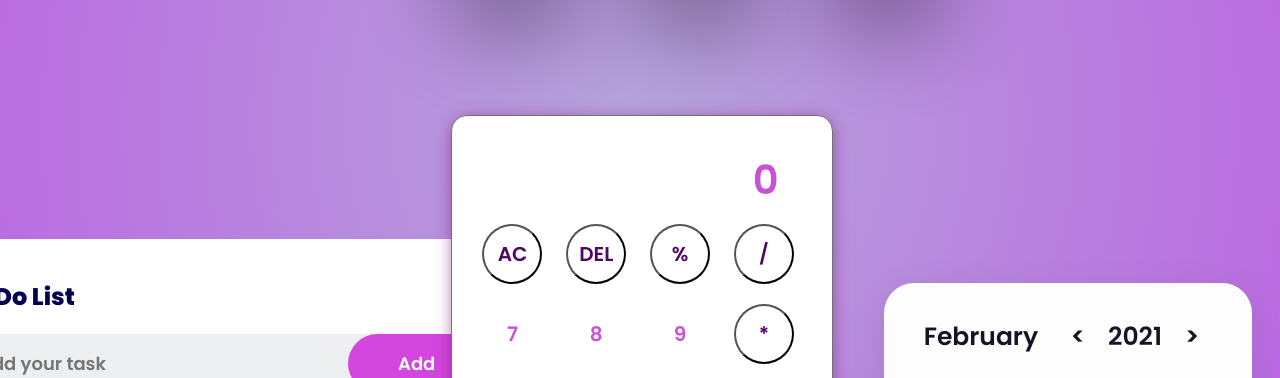
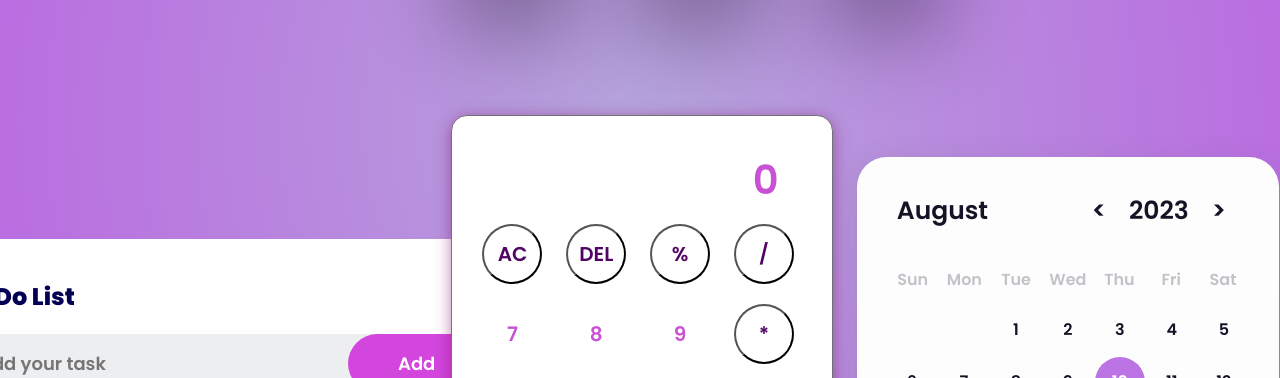
Before and after one commit to M-KRITHIGA-SRI/MY-PRODUCTIVE-CORNER, a plain HTML site: page index.html in a window 1280 px wide. Shown: the part 567-945 px from the top of the page. Drawn offline with Linux system fonts and the light colour scheme; files that its build step writes are made by us from their sources.

Commit message:
Update index.html

```diff
--- a/index.html
+++ b/index.html
@@ -10,9 +10,9 @@
     <link rel="stylesheet" href="./style.css">
     <script src="https://kit.fontawesome.com/b0f29e9bfe.js" crossorigin="anonymous"></script>
     <link rel="stylesheet" href="style.css" />
-    <link rel="stylesheet" href="todos.css">
-    <link rel="stylesheet" href="calc.css">
-    <link rel="stylesheet" href="calendar.css">
+    <link rel="stylesheet" href="CSS/todos.css">
+    <link rel="stylesheet" href="CSS/calc.css">
+    <link rel="stylesheet" href="CSS/calendar.css">
 
 
 </head>
@@ -130,9 +130,9 @@
       </div>
 
       <script src="script.js"></script>
-      <script src="todo.js"></script>
-      <script src="calci.js"></script>
-      <script src="calender.js"></script>
+      <script src="Javascript/todo.js"></script>
+      <script src="Javascript/calci.js"></script>
+      <script src="Javascript/calender.js"></script>
 
 
 
```
